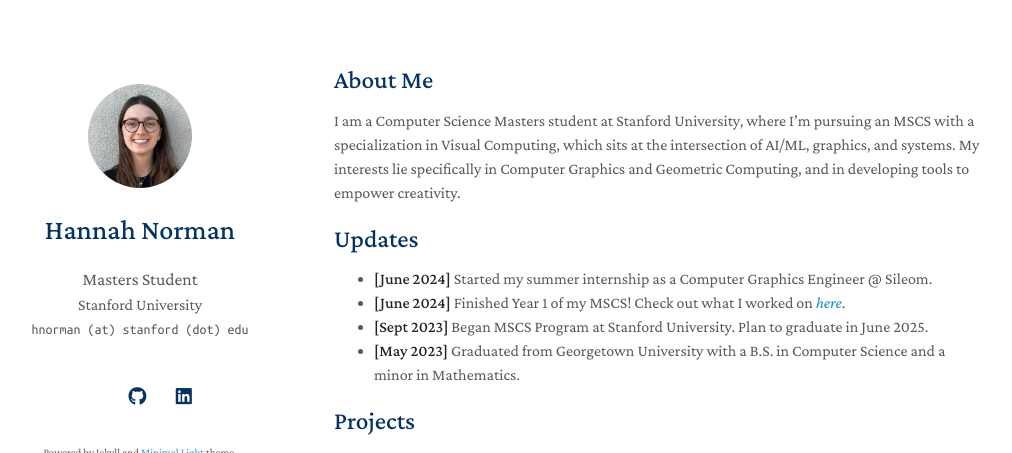
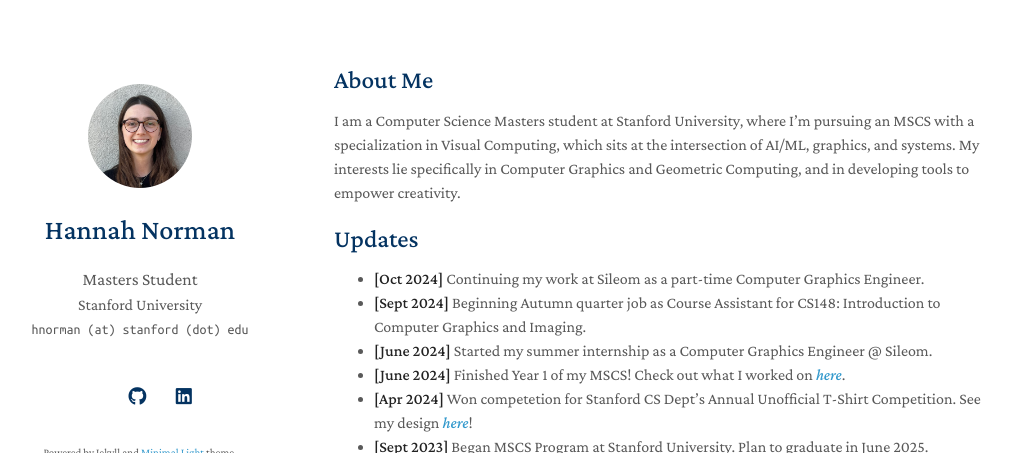
Before and after one commit to hnorm0629/portfolio, a Jekyll site: the page built from index.md, in a window 1280 px wide and 900 px high, cut to the strip 0-453 px from the top of the window. Shown: the whole strip, without its empty margins (136-1148 px from the left). Built offline with Jekyll 4.4.1, drawn with Linux system fonts in a browser that asks for light colours; nearby versions of some CDN libraries; a style sheet for code colours, icons or effects is not loaded; our own code applies the rules of GitHub Pages for plain Markdown files.

Commit message:
Update index.md

```diff
--- a/index.md
+++ b/index.md
@@ -8,8 +8,11 @@ I am a Computer Science Masters student at Stanford University, where I'm pursui
 
 ## Updates
 
+- **[Oct 2024]** Continuing my work at Sileom as a part-time Computer Graphics Engineer.
+- **[Sept 2024]** Beginning Autumn quarter job as Course Assistant for CS148: Introduction to Computer Graphics and Imaging.
 - **[June 2024]** Started my summer internship as a Computer Graphics Engineer @ Sileom.
 - **[June 2024]** Finished Year 1 of my MSCS! Check out what I worked on [_here_](www.google.com).
+- **[Apr 2024]** Won competetion for Stanford CS Dept's Annual Unofficial T-Shirt Competition. See my design [_here_](www.google.com)!
 - **[Sept 2023]** Began MSCS Program at Stanford University. Plan to graduate in June 2025.
 - **[May 2023]** Graduated from Georgetown University with a B.S. in Computer Science and a minor in Mathematics.
 
```
